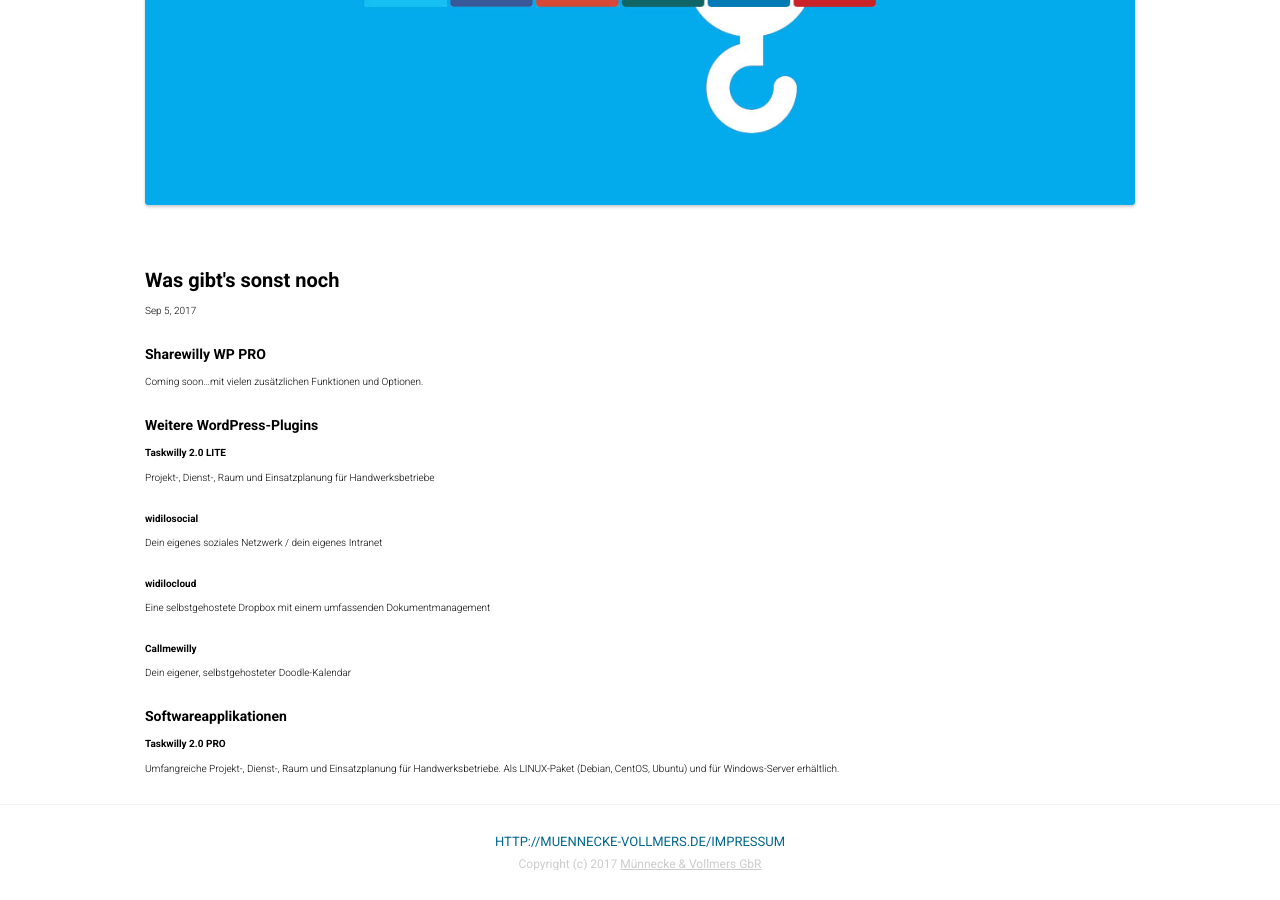
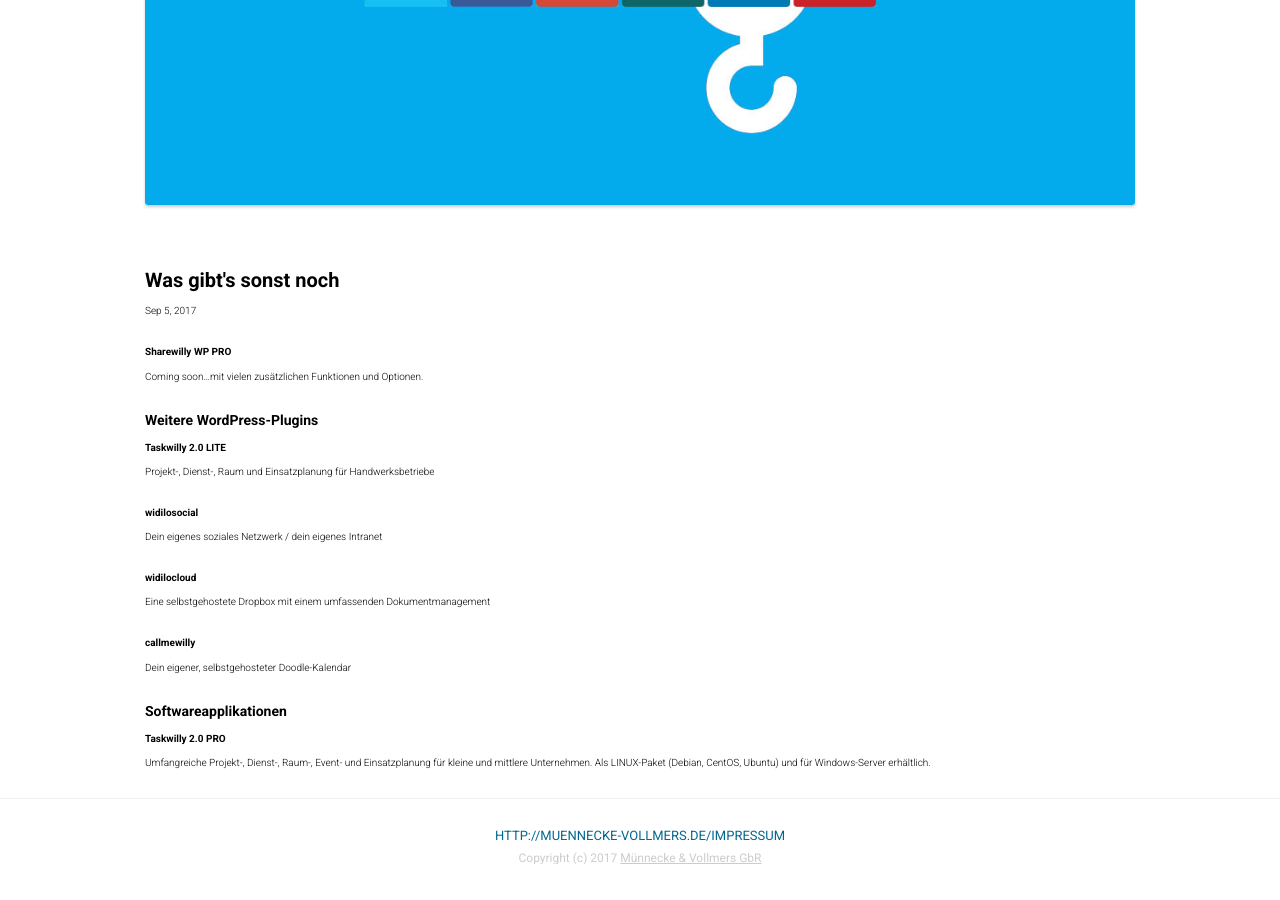
Before and after one commit to sharewilly/sharewilly, a Jekyll site: the page built from _posts/2015-05-25-example-section.md, in a window 1280 px wide and 900 px high, scrolled down 763 px. Built offline with Jekyll 4.4.1, drawn with Linux system fonts in a browser that asks for light colours.

Commit message:
Update 2015-05-25-example-section.md

```diff
--- a/_posts/2015-05-25-example-section.md
+++ b/_posts/2015-05-25-example-section.md
@@ -5,7 +5,7 @@ date:   2017-09-05 07:20:16
 ---
 
 
-### Sharewilly WP PRO
+#### Sharewilly WP PRO
 
 Coming soon...mit vielen zusätzlichen Funktionen und Optionen.
 
@@ -17,10 +17,10 @@ Projekt-, Dienst-, Raum und Einsatzplanung für Handwerksbetriebe
 Dein eigenes soziales Netzwerk / dein eigenes Intranet
 #### widilocloud
 Eine selbstgehostete Dropbox mit einem umfassenden Dokumentmanagement
-#### Callmewilly
+#### callmewilly
 Dein eigener, selbstgehosteter Doodle-Kalendar
 
 ### Softwareapplikationen
 
 #### Taskwilly 2.0 PRO
-Umfangreiche Projekt-, Dienst-, Raum und Einsatzplanung für Handwerksbetriebe. Als LINUX-Paket (Debian, CentOS, Ubuntu) und für Windows-Server erhältlich.
+Umfangreiche Projekt-, Dienst-, Raum-, Event- und Einsatzplanung für kleine und mittlere Unternehmen. Als LINUX-Paket (Debian, CentOS, Ubuntu) und für Windows-Server erhältlich.
```
